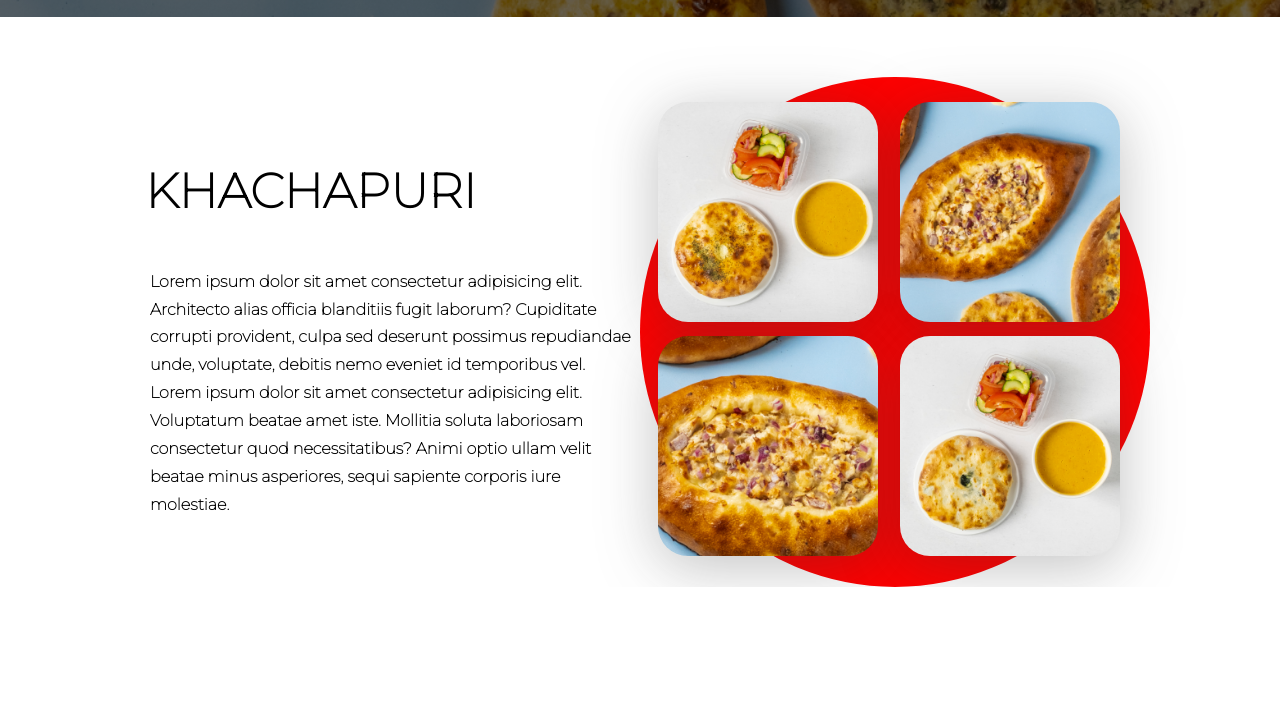
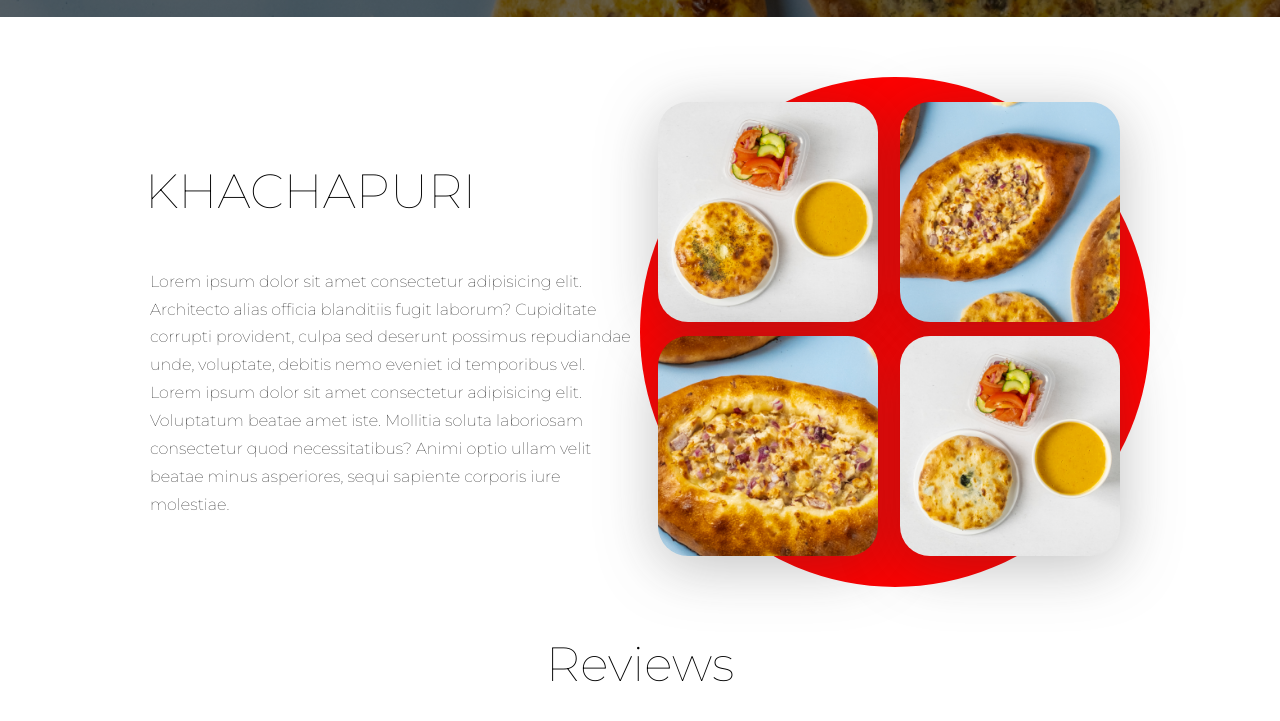
Before and after one commit to M1rmukhsin/MATOKA, a plain HTML site: page index.html in a window 1280 px wide. Shown: the part 705-1426 px from the top of the page. Before the commit the page ends 1292 px from the top, so only its background shows below. Drawn offline with Linux system fonts and the light colour scheme; a script that the page names is missing; a web font is replaced by a local one.

Commit message:
Complete review section

```diff
--- a/index.html
+++ b/index.html
@@ -55,5 +55,21 @@
             </div>
         </div>
     </div>
+
+    <!--End of the about section-->
+
+
+    <!--Start of the reviews section-->
+    <div id="reviews">
+        <h3>Reviews</h3>
+        <script src="https://widget.trustmary.com/t4cxfcuAR"></script>
+    </div>
+    <!--End of the the reviews section-->
+
+    <!--Start of the contacts section-->
+    <div id="contacts">
+
+    </div>
+    <!--End of the contact section-->
 </body>
 </html>
--- a/style.css
+++ b/style.css
@@ -3,6 +3,8 @@ body{
     font-weight: 400;
     margin: 0;
 }
+
+
 
 header {
     background: linear-gradient(0deg, rgba(0, 0, 0, 0.6), rgba(0, 0, 0, 0.6)), url(./img/DSCF9298.jpg);
@@ -90,6 +92,7 @@ nav ul li a{
     text-decoration: none;
     cursor: pointer;
     position: relative;
+    font-weight: 400px;
 }
 .link-hover-center a:after {
     display: block;
@@ -178,14 +181,14 @@ nav ul li a{
 .info h3 {
     font-size: 48px;
     color: #000;
-    font-weight: bolder;
+    font-weight: 400;
     padding-left: 145px;
 }
 
 .info p {
     color: #000;
     margin-left: 150px;
-    font-weight: 700;
+    font-weight: 400;
     line-height: 174%;
 }
 
@@ -211,3 +214,14 @@ nav ul li a{
     margin-top: 10px;
     object-fit: cover;
 }
+
+#reviews {
+    margin-top: 20px;
+}
+
+#reviews h3 {
+    font-size: 48px;
+    color: #000;
+    font-weight: 400;
+    text-align: center;
+}
```
Also changed, not shown: img/mirmuxsin.png (added).
